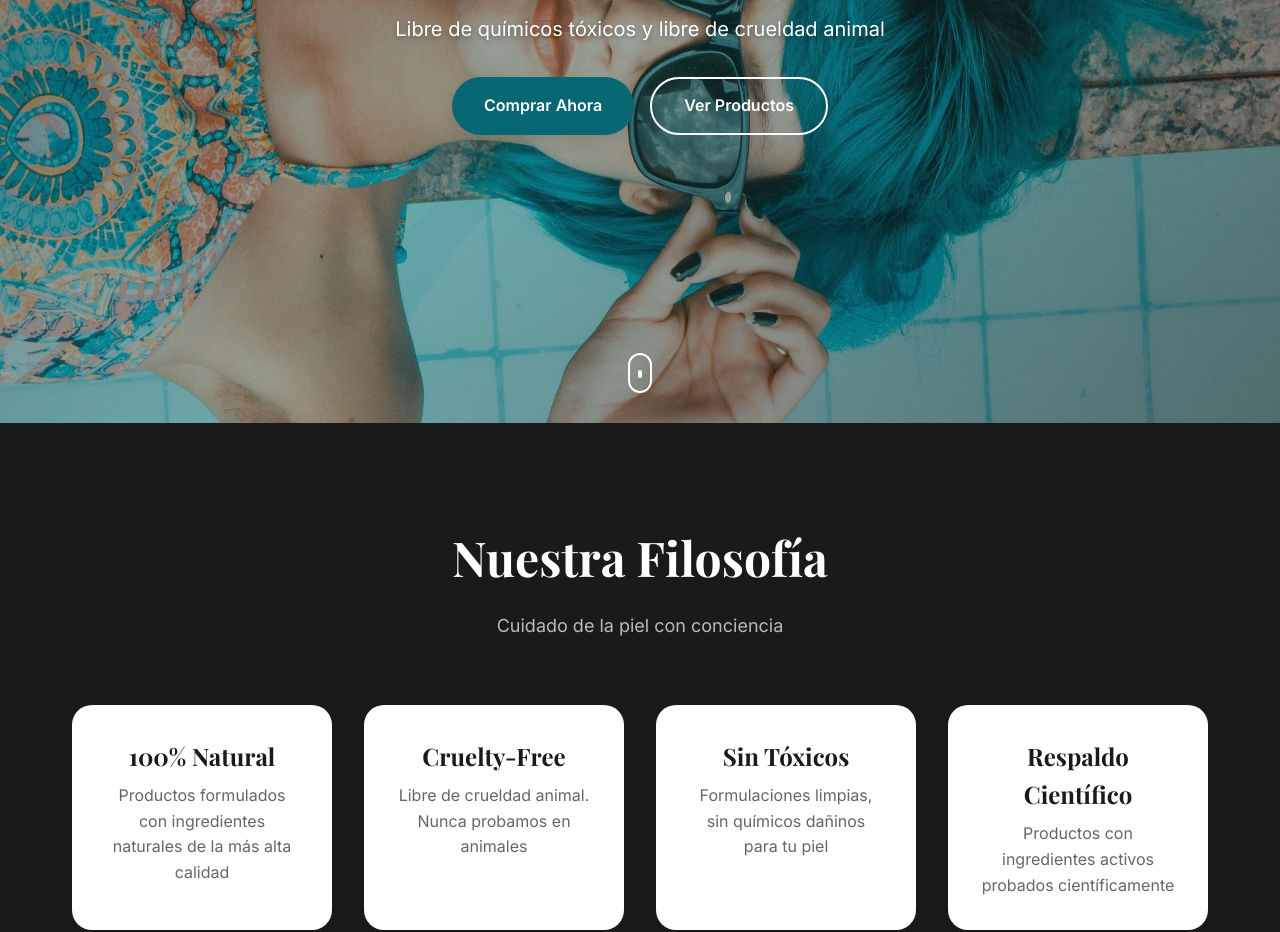
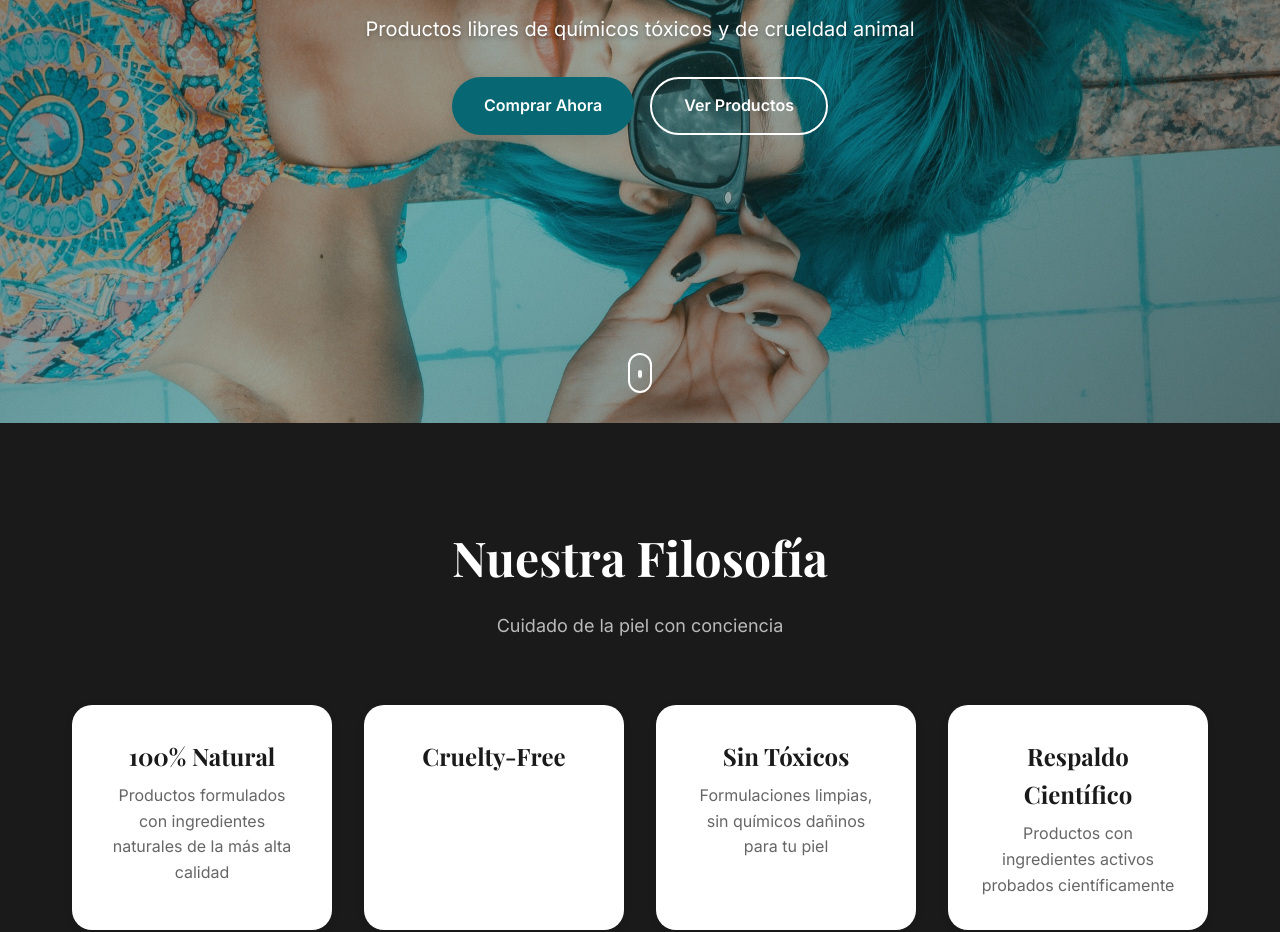
Before and after one commit to kreent/skincareorigenes, a plain HTML site: page index.html in a window 1280 px wide. Shown: the part 377-1309 px from the top of the page. Drawn offline with nearby package versions, Linux system fonts and the light colour scheme.

Commit message:
Update meta description and hero subtitle text

```diff
--- a/index.html
+++ b/index.html
@@ -5,7 +5,7 @@
     <meta charset="UTF-8">
     <meta name="viewport" content="width=device-width, initial-scale=1.0">
     <meta name="description"
-        content="Orígenes Skincare - Belleza natural, libre de químicos tóxicos y libre de crueldad animal">
+        content="Orígenes Skincare - Belleza natural, libre de químicos tóxicos y de crueldad animal">
     <title>Orígenes Skincare - Belleza Natural</title>
 
     <!-- Google Fonts -->
@@ -51,7 +51,7 @@
         <div class="container">
             <div class="hero-content">
                 <h1 class="hero-title">Belleza Natural</h1>
-                <p class="hero-subtitle">Libre de químicos tóxicos y libre de crueldad animal</p>
+                <p class="hero-subtitle">Productos libres de químicos tóxicos y de crueldad animal</p>
                 <div class="hero-buttons">
                     <a href="https://listado.mercadolibre.com.co/?seller_id=62524901" target="_blank" rel="noopener"
                         class="btn btn-primary">Comprar Ahora</a>
@@ -78,7 +78,7 @@
                 </div>
                 <div class="about-card">
                     <h3>Cruelty-Free</h3>
-                    <p>Libre de crueldad animal. Nunca probamos en animales</p>
+
                 </div>
                 <div class="about-card">
                     <h3>Sin Tóxicos</h3>
```
